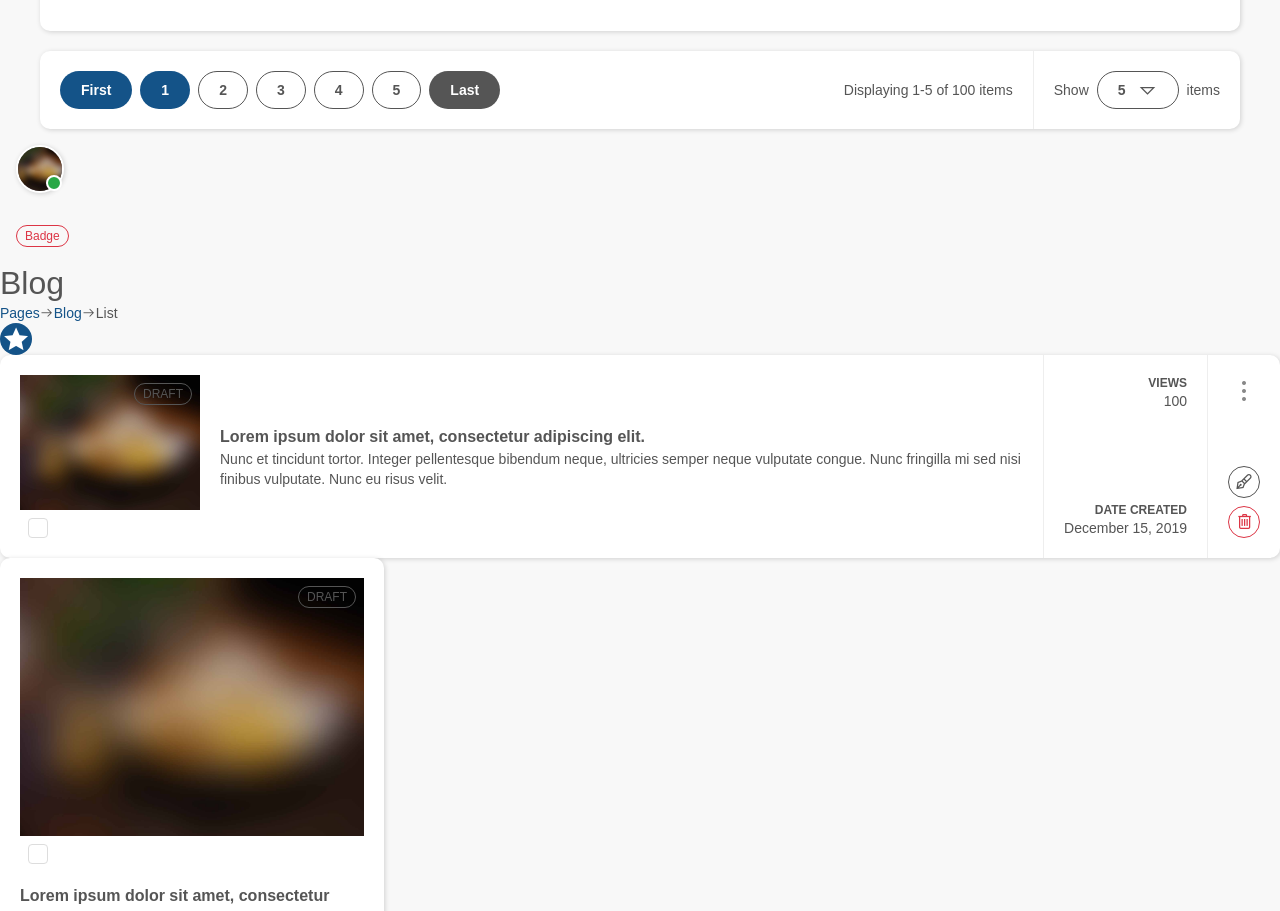
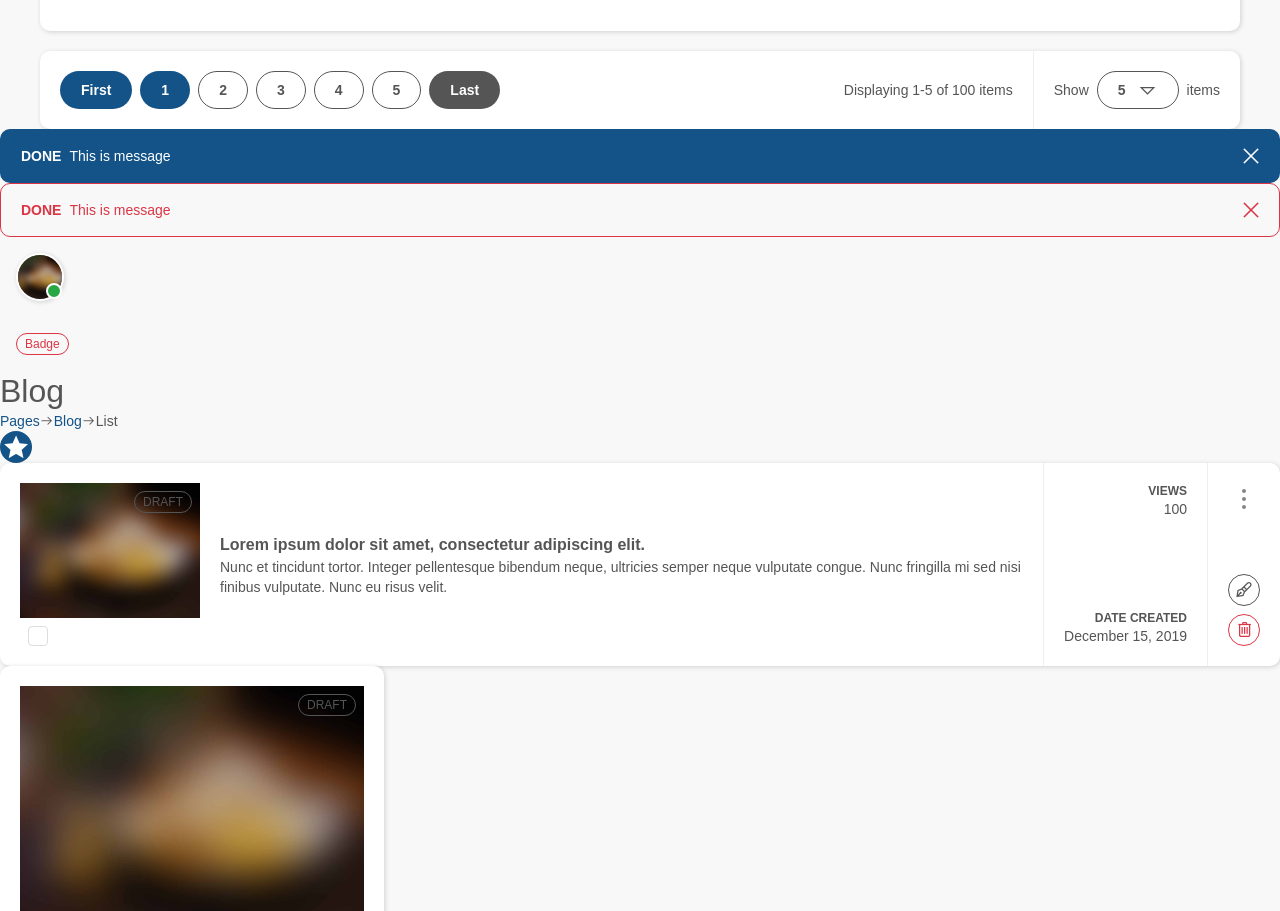
Before and after one commit to kumbey/caak-admin, a React (Create React App) app: page / in a window 1280 px wide. Shown: the part 2040-2951 px from the top of the page. Built offline with nearby package versions, Linux system fonts and the light colour scheme.

Commit message:
add: Alerts

```diff
--- a/src/App.js
+++ b/src/App.js
@@ -31,6 +31,7 @@ import CardImage from "./components/CardImage";
 import CardIcon from "./components/CardIcon";
 import CardShowcase from "./components/CardShowcase";
 import CardBlank from "./components/CardBlank";
+import Alerts from "./components/Alerts";
 
 function App() {
   return (
@@ -39,8 +40,19 @@ function App() {
       <Login />
       <Register />
       <Blog />
+      <Alerts
+        skin={"primary"}
+        title={"DONE"}
+        message={"This is message"}
+      />
+      <Alerts
+        outlined
+        skin={"danger"}
+        title={"DONE"}
+        message={"This is message"}
+      />
       <Avatar avatarStyle={"m-4"} shadow />
-      <Badges outlined skin={"danger"} badgeStyle={" m-4"}>
+      <Badges outlined skin={"danger"} badgeStyle={"m-4"}>
         Badge
       </Badges>
       <Breadcrumb />
@@ -70,7 +82,11 @@ function App() {
       <Dropzone />
       <FileBrowser />
       <Header />
-      <Input invalid placeholder={"New PLace holder"} helpText={"Please add correct"}/>
+      <Input
+        invalid
+        placeholder={"New PLace holder"}
+        helpText={"Please add correct"}
+      />
       <Popover
         popOverPosition={"right"}
         skin={"primary"}
@@ -79,16 +95,16 @@ function App() {
       >
         Hello PopOver
       </Popover>
-      <Radio invalid/>
+      <Radio invalid />
       <RangeSlider />
       <Rating />
       <Search />
       <SearchInput />
-      <Select/>
+      <Select />
       <Switch />
       <Tables />
       <TagInput />
-      <TextArea rows={5}/>
+      <TextArea rows={5} />
       <TipOver />
     </React.Fragment>
   );
--- /dev/null
+++ b/src/assets/js/animateCSS.js
@@ -0,0 +1,21 @@
+const animateCSS = (element, animation, prefix = "animate__") => {
+  return new Promise((resolve, reject) => {
+    const animationName = `${prefix}${animation}`;
+    const node = element;
+
+    node.classList.add(`${prefix}animated`, `${prefix}faster`, animationName);
+
+    const handleAnimationEnd = (event) => {
+      event.stopPropagation();
+      node.classList.remove(
+        `${prefix}animated`,
+        `${prefix}faster`,
+        animationName
+      );
+      resolve("Animation Ended.");
+    };
+
+    node.addEventListener("animationend", handleAnimationEnd, { once: true });
+  });
+};
+export default animateCSS;
--- /dev/null
+++ b/src/components/Alerts.js
@@ -0,0 +1,44 @@
+import React from "react";
+import animateCSS from "../assets/js/animateCSS";
+
+const Alerts = (props) => {
+  const alertRef = React.createRef();
+  const closeAlert = (alert) => {
+    alert.style.overflowY = "hidden";
+    alert.style.height = alert.offsetHeight + "px";
+
+    animateCSS(alert, "fadeOut").then(() => {
+      alert.style.transitionProperty =
+        "height, margin, padding, border, opacity";
+      alert.style.transitionDuration = "200ms";
+      alert.style.transitionTimingFunction = "linear";
+
+      alert.style.opacity = 0;
+      alert.style.height = 0;
+      alert.style.marginTop = 0;
+      alert.style.marginBottom = 0;
+      alert.style.paddingTop = 0;
+      alert.style.paddingBottom = 0;
+      alert.style.border = 0;
+    });
+  };
+  return (
+    <div
+      ref={alertRef}
+      className={`alert alert_${props.skin || "primary"} ${
+        props.outlined ? "alert_outlined" : ""
+      }`}
+    >
+      <strong className="uppercase">{props.title}</strong>
+      {props.message}
+      <button
+        type="button"
+        className="dismiss la la-times"
+        data-dismiss="alert"
+        onClick={() => closeAlert(alertRef.current)}
+      />
+    </div>
+  );
+};
+
+export default Alerts;
```
